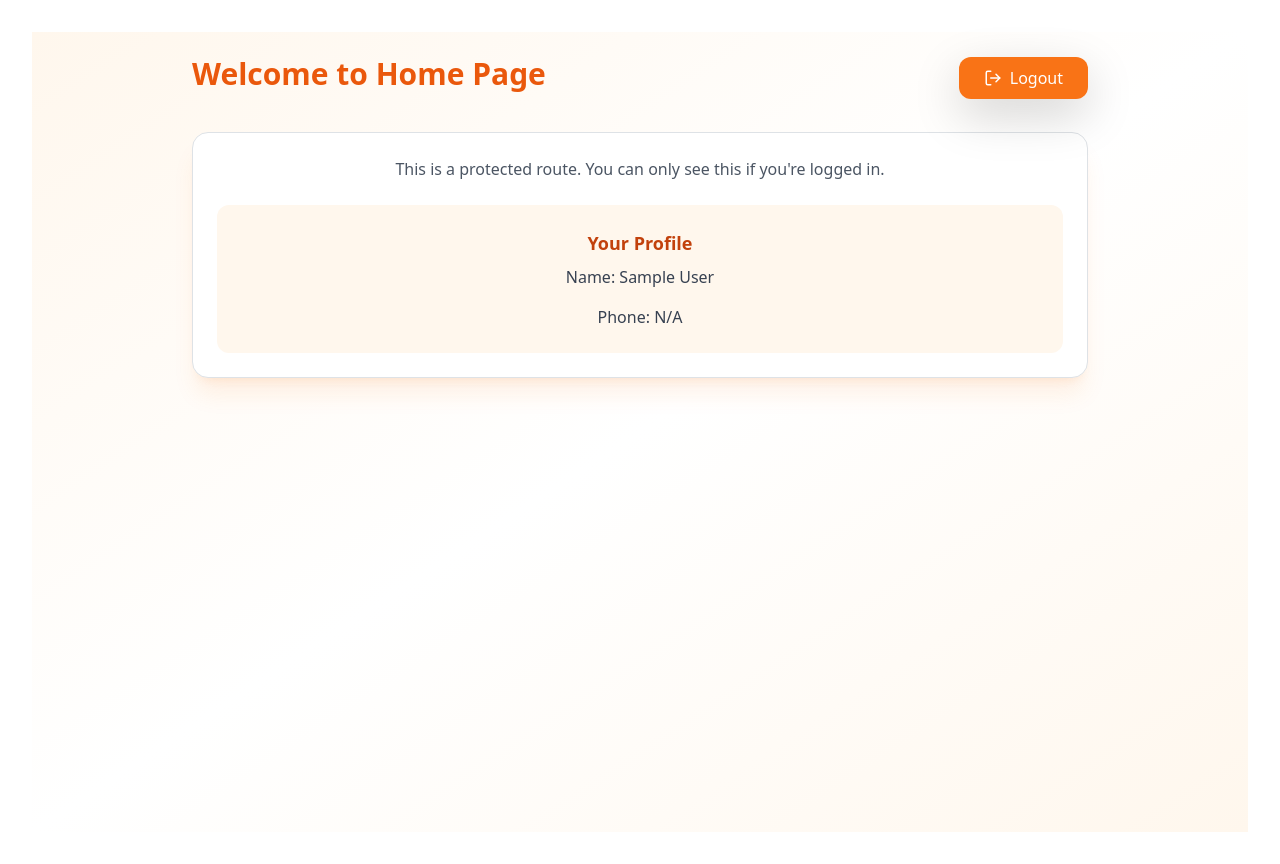
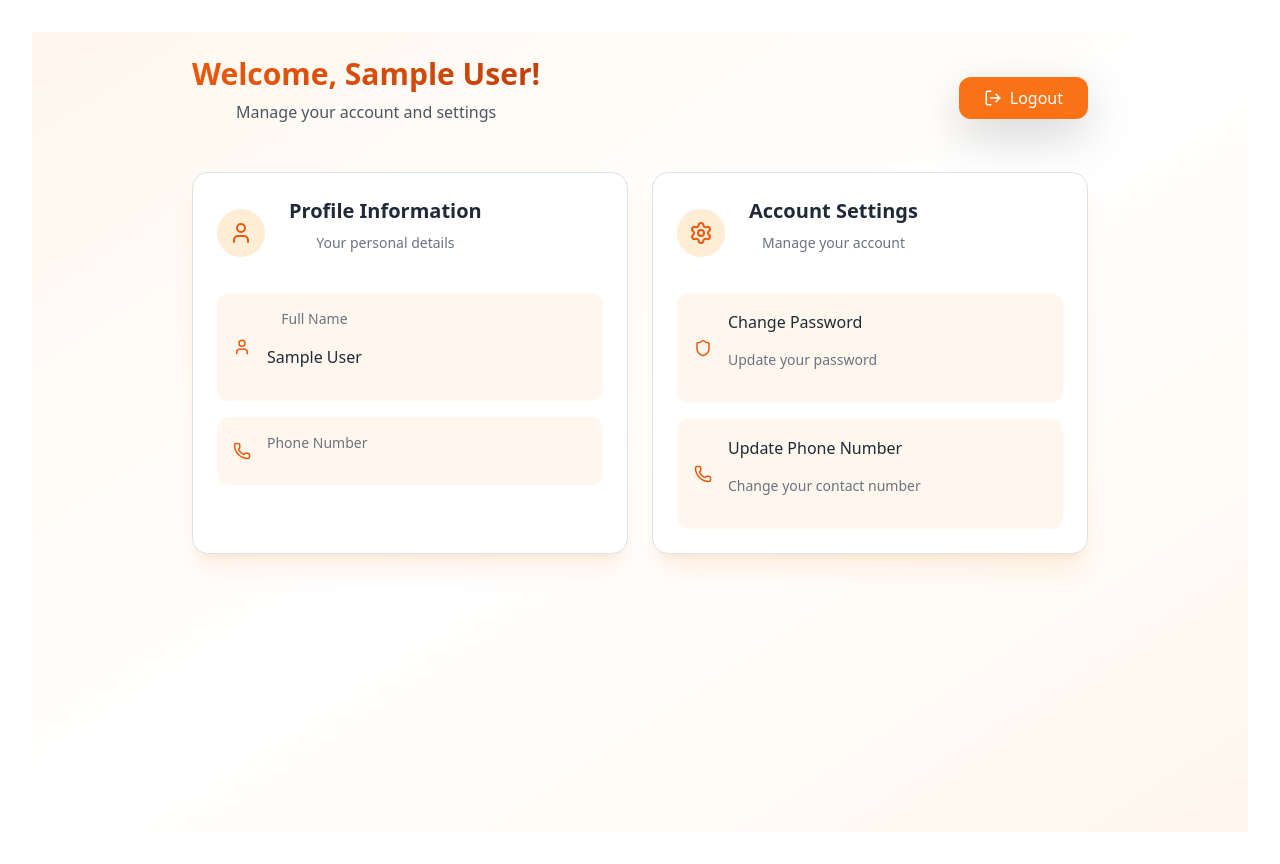
Before and after one commit to YashKshatriya/F, a React (Vite) app in the folder frontend/: page /home in a window 1280 px wide. Built offline with nearby package versions, Linux system fonts and the light colour scheme; no server answers; sample sign-in values are in the browser's storage.

Commit message:
Enhance home component with improved UI and user profile display

```diff
--- a/frontend/src/components/home.jsx
+++ b/frontend/src/components/home.jsx
@@ -1,11 +1,22 @@
-import React from 'react';
+import React, { useEffect, useState } from 'react';
 import { useNavigate } from 'react-router-dom';
-import { LogOut } from 'lucide-react';
+import { LogOut, User, Phone, Shield, Settings } from 'lucide-react';
 import Toast from './Toast';
 
 export default function Home() {
   const navigate = useNavigate();
   const [toast, setToast] = React.useState({ show: false, message: '', type: 'success' });
+  const [user, setUser] = useState(null);
+
+  useEffect(() => {
+    // Get user data from localStorage
+    const userData = localStorage.getItem('user');
+    if (!userData) {
+      navigate('/login');
+      return;
+    }
+    setUser(JSON.parse(userData));
+  }, [navigate]);
 
   const showToast = (message, type = 'success') => {
     setToast({ show: true, message, type });
@@ -25,6 +36,10 @@ export default function Home() {
     }, 1000);
   };
 
+  if (!user) {
+    return null; // Don't render anything while checking authentication
+  }
+
   return (
     <div className="min-h-screen bg-gradient-to-br from-orange-50 via-white to-orange-50 p-4">
       {/* Toast notification */}
@@ -37,31 +52,84 @@ export default function Home() {
       )}
 
       <div className="max-w-4xl mx-auto">
-        {/* Header with logout button */}
+        {/* Header with user info and logout button */}
         <div className="flex justify-between items-center mb-8">
-          <h1 className="text-3xl font-bold text-orange-600">Welcome to Home Page</h1>
+          <div>
+            <h1 className="text-3xl font-bold bg-gradient-to-r from-orange-600 to-orange-700 bg-clip-text text-transparent">
+              Welcome, {user.name}!
+            </h1>
+            <p className="text-gray-600 mt-1">Manage your account and settings</p>
+          </div>
           <button
             onClick={handleLogout}
-            className="flex items-center gap-2 px-4 py-2 bg-orange-500 text-white rounded-xl hover:bg-orange-600 transition-colors duration-200 shadow-lg shadow-orange-500/20"
+            className="flex items-center gap-2 px-4 py-2 bg-orange-500 text-white rounded-xl hover:bg-orange-600 transition-all duration-200 shadow-lg shadow-orange-500/20 hover:shadow-xl hover:shadow-orange-500/30"
           >
             <LogOut size={18} />
             <span>Logout</span>
           </button>
         </div>
 
-        <div className="bg-white rounded-2xl p-6 shadow-xl shadow-orange-500/10 border border-orange-100">
-          <p className="text-gray-600">This is a protected route. You can only see this if you're logged in.</p>
+        {/* Main content */}
+        <div className="grid grid-cols-1 md:grid-cols-2 gap-6">
+          {/* User Profile Card */}
+          <div className="bg-white rounded-2xl p-6 shadow-xl shadow-orange-500/10 border border-orange-100">
+            <div className="flex items-center gap-4 mb-6">
+              <div className="w-12 h-12 rounded-full bg-orange-100 flex items-center justify-center">
+                <User className="text-orange-600" size={24} />
+              </div>
+              <div>
+                <h2 className="text-xl font-semibold text-gray-800">Profile Information</h2>
+                <p className="text-gray-500 text-sm">Your personal details</p>
+              </div>
+            </div>
 
-          {/* User info section */}
-          <div className="mt-6 p-4 bg-orange-50 rounded-xl">
-            <h2 className="text-lg font-semibold text-orange-700 mb-2">Your Profile</h2>
-            <div className="space-y-2">
-              <p className="text-gray-700">
-                <span className="font-medium">Name:</span> {JSON.parse(localStorage.getItem('user'))?.name || 'N/A'}
-              </p>
-              <p className="text-gray-700">
-                <span className="font-medium">Phone:</span> {JSON.parse(localStorage.getItem('user'))?.phone || 'N/A'}
-              </p>
+            <div className="space-y-4">
+              <div className="flex items-center gap-3 p-3 bg-orange-50 rounded-xl">
+                <User className="text-orange-600" size={18} />
+                <div>
+                  <p className="text-sm text-gray-500">Full Name</p>
+                  <p className="font-medium text-gray-800">{user.name}</p>
+                </div>
+              </div>
+
+              <div className="flex items-center gap-3 p-3 bg-orange-50 rounded-xl">
+                <Phone className="text-orange-600" size={18} />
+                <div>
+                  <p className="text-sm text-gray-500">Phone Number</p>
+                  <p className="font-medium text-gray-800">{user.phone}</p>
+                </div>
+              </div>
+            </div>
+          </div>
+
+          {/* Account Settings Card */}
+          <div className="bg-white rounded-2xl p-6 shadow-xl shadow-orange-500/10 border border-orange-100">
+            <div className="flex items-center gap-4 mb-6">
+              <div className="w-12 h-12 rounded-full bg-orange-100 flex items-center justify-center">
+                <Settings className="text-orange-600" size={24} />
+              </div>
+              <div>
+                <h2 className="text-xl font-semibold text-gray-800">Account Settings</h2>
+                <p className="text-gray-500 text-sm">Manage your account</p>
+              </div>
+            </div>
+
+            <div className="space-y-4">
+              <button className="w-full flex items-center gap-3 p-3 bg-orange-50 rounded-xl hover:bg-orange-100 transition-colors duration-200">
+                <Shield className="text-orange-600" size={18} />
+                <div className="text-left">
+                  <p className="font-medium text-gray-800">Change Password</p>
+                  <p className="text-sm text-gray-500">Update your password</p>
+                </div>
+              </button>
+
+              <button className="w-full flex items-center gap-3 p-3 bg-orange-50 rounded-xl hover:bg-orange-100 transition-colors duration-200">
+                <Phone className="text-orange-600" size={18} />
+                <div className="text-left">
+                  <p className="font-medium text-gray-800">Update Phone Number</p>
+                  <p className="text-sm text-gray-500">Change your contact number</p>
+                </div>
+              </button>
             </div>
           </div>
         </div>
```
